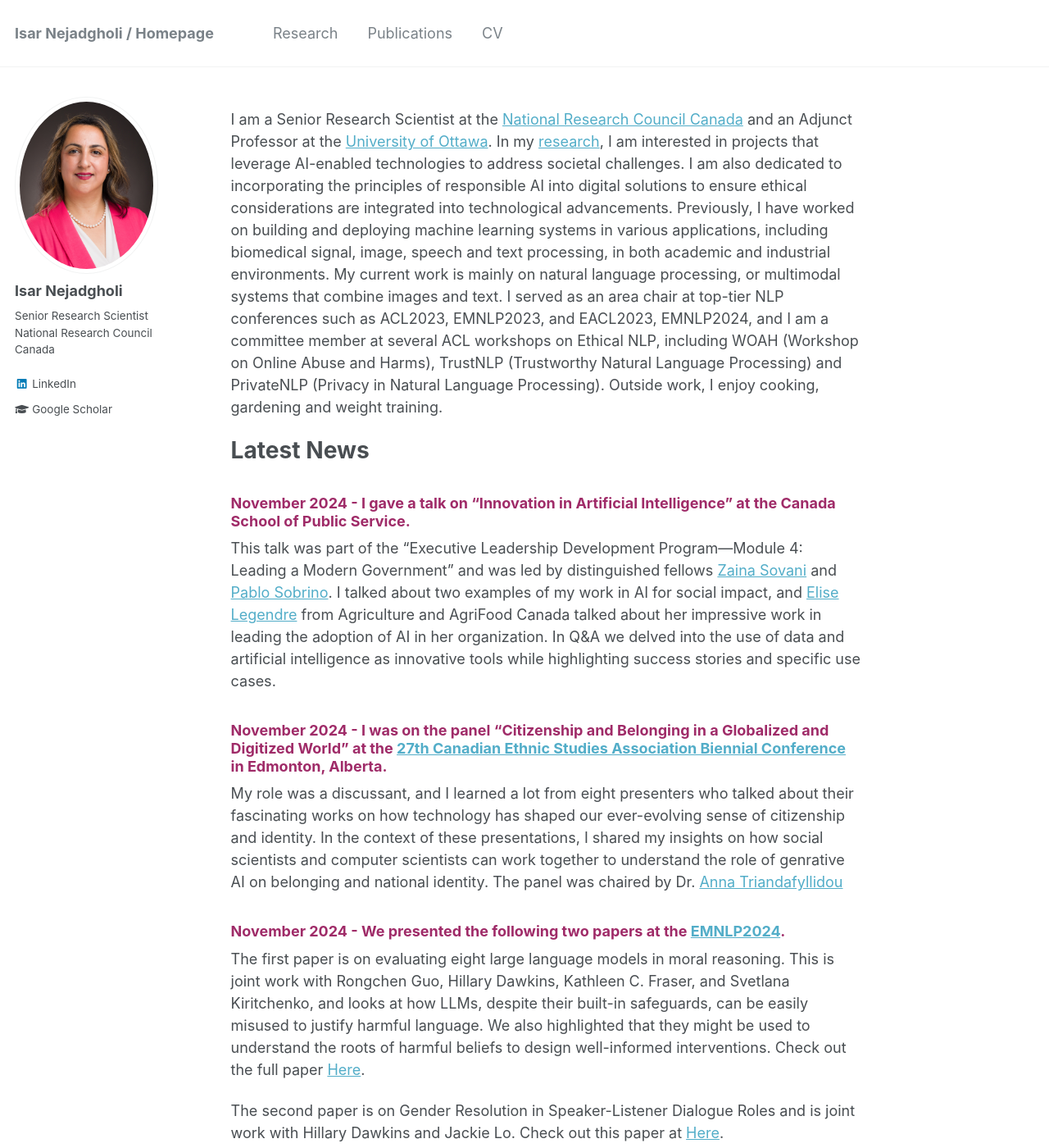
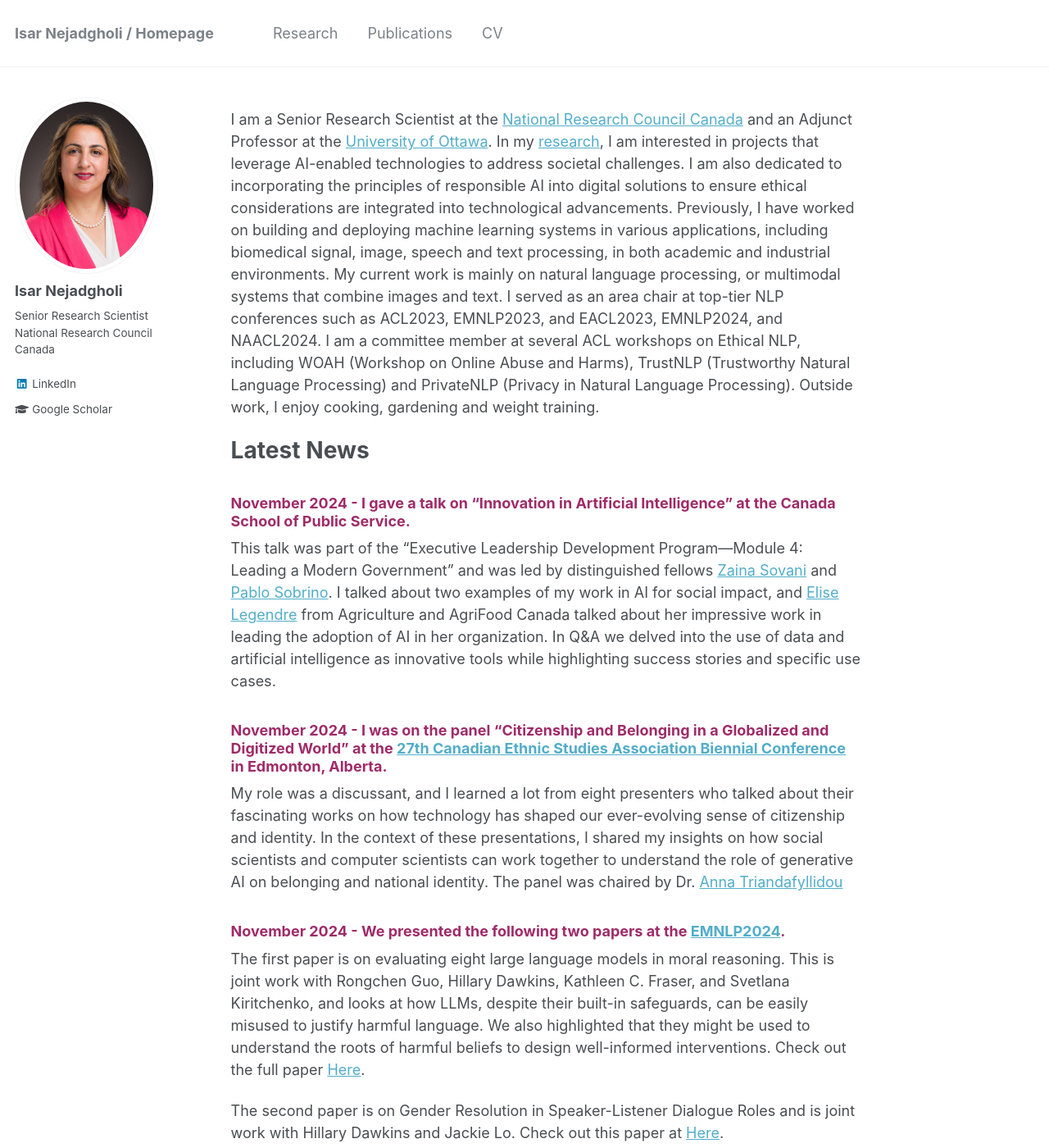
Before and after one commit to IsarNejad/IsarNejad.github.io, a Jekyll site: the page built from _pages/about.md, in a window 1280 px wide and 1400 px high. Shown: the whole window at 82% size. Built offline with Jekyll 4.4.1, drawn with Linux system fonts in a browser that asks for light colours.

Commit message:
Update about.md

```diff
--- a/_pages/about.md
+++ b/_pages/about.md
@@ -8,7 +8,7 @@ redirect_from:
   - /about.html
 ---
 
-I am a Senior Research Scientist at the [National Research Council Canada](https://nrc.canada.ca/en) and an Adjunct Professor at the [University of Ottawa](https://www.uottawa.ca/faculty-engineering/school-electrical-engineering-computer-science). In my [research](https://isarnejad.github.io//research/), I am interested in projects that leverage AI-enabled technologies to address societal challenges. ⁤⁤I am also dedicated to incorporating the principles of responsible AI into digital solutions to ensure ethical considerations are integrated into technological advancements. Previously, I have worked on building and deploying machine learning systems in various applications, including biomedical signal, image, speech and text processing, in both academic and industrial environments. My current work is mainly on natural language processing, or multimodal systems that combine images and text. I served as an area chair at top-tier NLP conferences such as ACL2023, EMNLP2023, and EACL2023, EMNLP2024, and I am a committee member at several ACL workshops on Ethical NLP, including WOAH (Workshop on Online Abuse and Harms), TrustNLP (Trustworthy Natural Language Processing) and PrivateNLP (Privacy in Natural Language Processing). Outside work, I enjoy cooking, gardening and weight training.
+I am a Senior Research Scientist at the [National Research Council Canada](https://nrc.canada.ca/en) and an Adjunct Professor at the [University of Ottawa](https://www.uottawa.ca/faculty-engineering/school-electrical-engineering-computer-science). In my [research](https://isarnejad.github.io//research/), I am interested in projects that leverage AI-enabled technologies to address societal challenges. ⁤⁤I am also dedicated to incorporating the principles of responsible AI into digital solutions to ensure ethical considerations are integrated into technological advancements. Previously, I have worked on building and deploying machine learning systems in various applications, including biomedical signal, image, speech and text processing, in both academic and industrial environments. My current work is mainly on natural language processing, or multimodal systems that combine images and text. I served as an area chair at top-tier NLP conferences such as ACL2023, EMNLP2023, and EACL2023, EMNLP2024, and NAACL2024. I am a committee member at several ACL workshops on Ethical NLP, including WOAH (Workshop on Online Abuse and Harms), TrustNLP (Trustworthy Natural Language Processing) and PrivateNLP (Privacy in Natural Language Processing). Outside work, I enjoy cooking, gardening and weight training.
 
 # Latest News
 
@@ -22,7 +22,7 @@ This talk was part of the "Executive Leadership Development Program—Module 4:
 {: .amaranth-deep-purple}
 ### November 2024 - I was on the panel "Citizenship and Belonging in a Globalized and Digitized World" at the [27th Canadian Ethnic Studies Association Biennial Conference](https://cesa-scee.ca/2024-conference/) in Edmonton, Alberta.
 
-My role was a discussant, and I learned a lot from eight presenters who talked about their fascinating works on how technology has shaped our ever-evolving sense of citizenship and identity. In the context of these presentations, I shared my insights on how social scientists and computer scientists can work together to understand the role of genrative AI on belonging and national identity. The panel was chaired by Dr. [Anna Triandafyllidou](https://www.torontomu.ca/bridging-divides/people/directors/anna-triandafyllidou/)
+My role was a discussant, and I learned a lot from eight presenters who talked about their fascinating works on how technology has shaped our ever-evolving sense of citizenship and identity. In the context of these presentations, I shared my insights on how social scientists and computer scientists can work together to understand the role of generative AI on belonging and national identity. The panel was chaired by Dr. [Anna Triandafyllidou](https://www.torontomu.ca/bridging-divides/people/directors/anna-triandafyllidou/)
 
 {: .amaranth-deep-purple}
 ### November 2024 - We presented the following two papers at the [EMNLP2024](https://2024.emnlp.org/).
```
